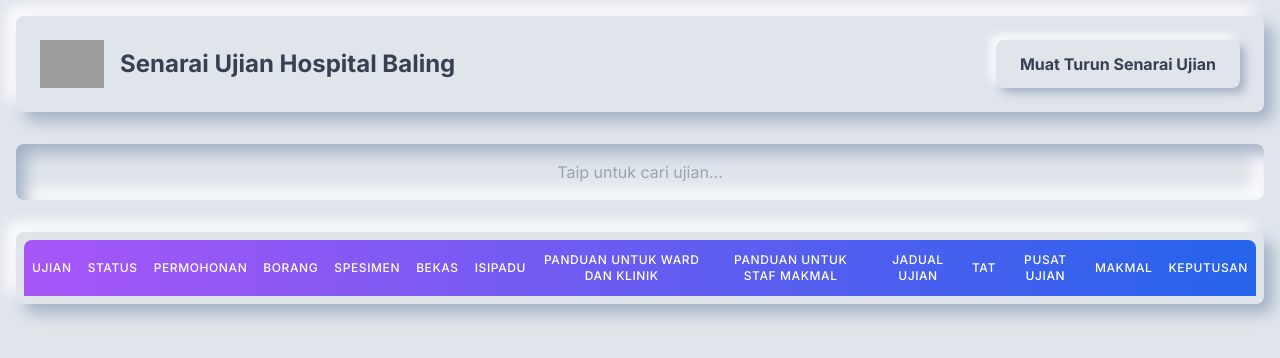
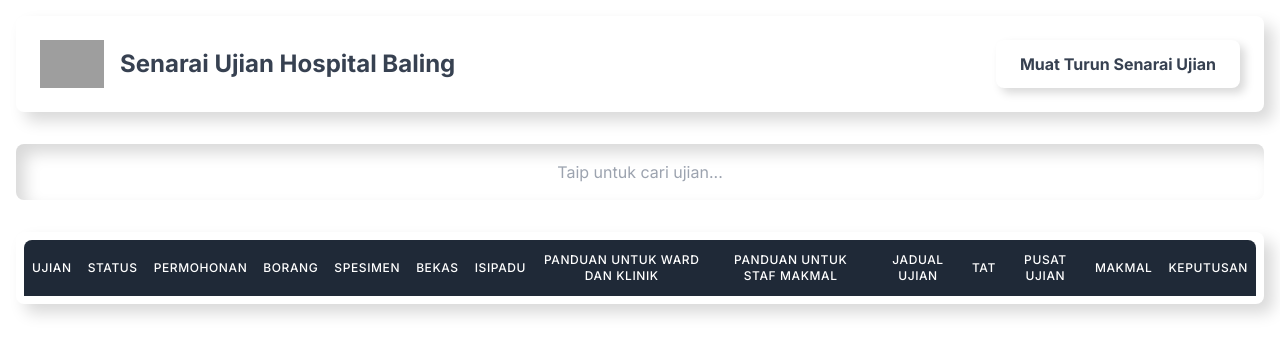
Before and after one commit to anonviranon/senaraiujian, a plain HTML site: page index.html in a window 1280 px wide. Drawn offline with nearby package versions, Linux system fonts and the light colour scheme; no server answers; grey boxes are pictures that could not be loaded.

Commit message:
Update index.html

```diff
--- a/index.html
+++ b/index.html
@@ -13,13 +13,13 @@
                         sans: ['Inter', 'sans-serif'],
                     },
                     colors: {
-                        'brand-bg': '#E0E5EC',
+                        'brand-bg': '#FFFFFF',
                     },
                     boxShadow: {
-                        'neumorphic': '9px 9px 16px #a3b1c6, -9px -9px 16px #ffffff',
-                        'neumorphic-inset': 'inset 9px 9px 16px #a3b1c6, inset -9px -9px 16px #ffffff',
-                        'neumorphic-button': '5px 5px 10px #a3b1c6, -5px -5px 10px #ffffff',
-                        'neumorphic-button-pressed': 'inset 5px 5px 10px #a3b1c6, inset -5px -5px 10px #ffffff',
+                        'neumorphic': '9px 9px 16px #d9d9d9, -9px -9px 16px #ffffff',
+                        'neumorphic-inset': 'inset 9px 9px 16px #d9d9d9, inset -9px -9px 16px #ffffff',
+                        'neumorphic-button': '5px 5px 10px #d9d9d9, -5px -5px 10px #ffffff',
+                        'neumorphic-button-pressed': 'inset 5px 5px 10px #d9d9d9, inset -5px -5px 10px #ffffff',
                     }
                 },
             },
@@ -52,7 +52,7 @@
         <div class="overflow-auto max-h-[75vh] bg-brand-bg rounded-lg shadow-neumorphic p-2">
             <table id="dataTable" class="w-full table-auto">
                 <thead class="sticky top-0 z-10">
-                    <tr class="bg-gradient-to-r from-purple-500 to-blue-600">
+                    <tr class="bg-gray-800">
                         <th class="px-2 py-3 text-center text-xs font-medium text-white uppercase tracking-wider rounded-tl-lg">Ujian</th>
                         <th class="px-2 py-3 text-center text-xs font-medium text-white uppercase tracking-wider">Status</th>
                         <th class="px-2 py-3 text-center text-xs font-medium text-white uppercase tracking-wider">Permohonan</th>
```
